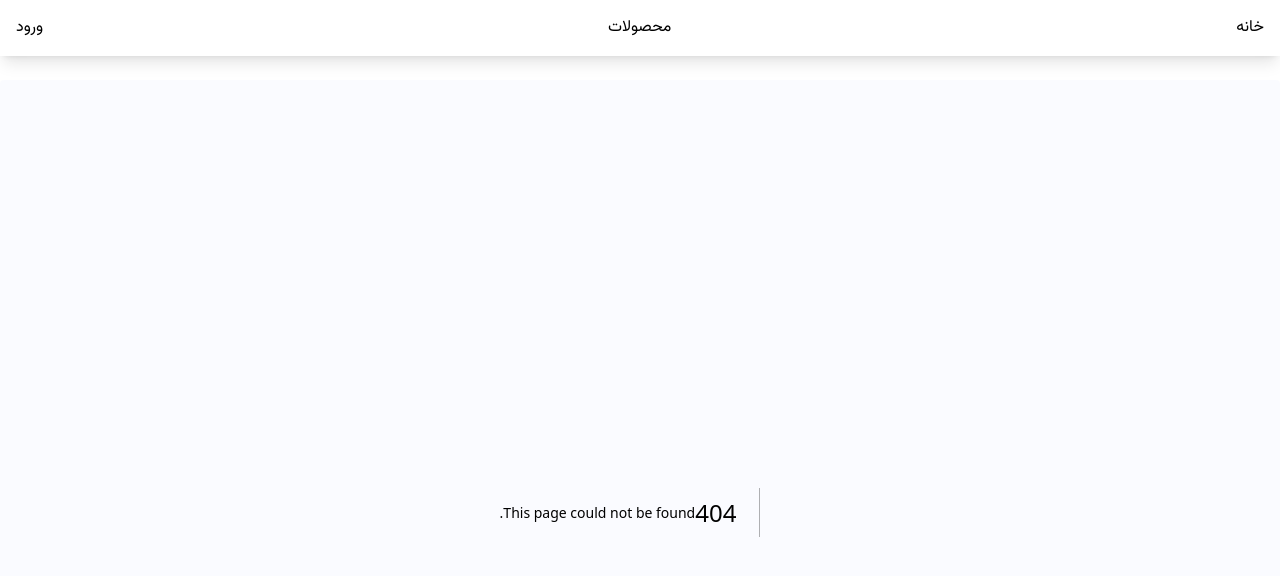
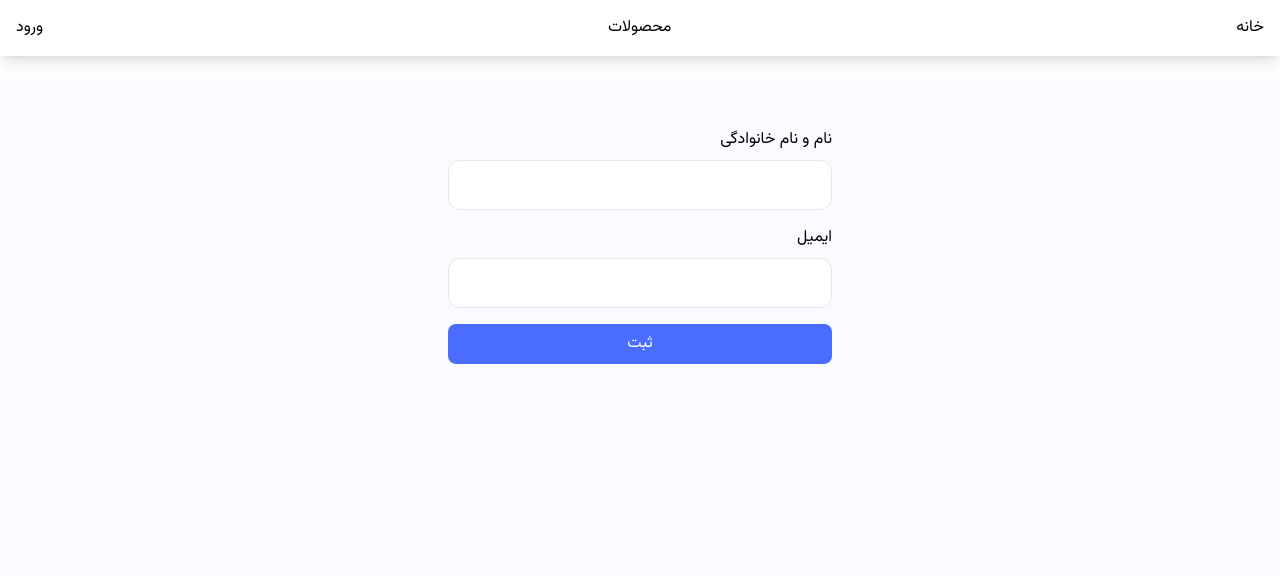
Before and after one commit to ghazaleaghaei/ShopApp, a Next.js app: page /complete-profile in a window 1280 px wide. Before the commit this address had no page. Shown: the top 576 px of the page. Built offline with nearby package versions, Linux system fonts and the light colour scheme; no server answers.

Commit message:
commited by script

```diff
--- a/package.json
+++ b/package.json
@@ -14,7 +14,8 @@
     "next": "15.1.6",
     "react": "^19.0.0",
     "react-dom": "^19.0.0",
-    "react-hot-toast": "^2.5.1"
+    "react-hot-toast": "^2.5.1",
+    "react-icons": "^5.4.0"
   },
   "devDependencies": {
     "@eslint/eslintrc": "^3",
--- a/src/app/auth/CheckOTPForm.jsx
+++ b/src/app/auth/CheckOTPForm.jsx
@@ -1,16 +1,21 @@
 "use client"
 
+import { TiArrowLeftThick } from "react-icons/ti";
 import TextField from "@/ components/TextField"
-import useCheckOtp from "@/hooks/useCheckOtp"
 import { useEffect, useState } from "react"
+import { useRouter } from "next/navigation";
+import { checkOtpApi } from "@/services/AuthService";
+import toast from "react-hot-toast";
+import { useMutation } from "@tanstack/react-query";
 
 function CheckOTPForm({ phoneNumber, onBack, onResendOtp, otpResponse }) {
 
-
     const [time, setTime] = useState(10)
     const [code, setCode] = useState("")
-    const { isCheckingOtp, checkOtp } = useCheckOtp()
-    console.log(code)
+    const { isPending, mutateAsync } = useMutation({
+        mutationFn: checkOtpApi
+    })
+    const router = useRouter()
 
     useEffect(() => {
         const timer = time > 0 && setInterval(() => setTime((t) => t - 1), 1000)
@@ -19,23 +24,43 @@ function CheckOTPForm({ phoneNumber, onBack, onResendOtp, otpResponse }) {
         }
     }, [time])
 
-    const checkOtpHandler = (e) => {
+    const checkOtpHandler = async (e) => {
         e.preventDefault()
-        console.log({ phoneNumber, code })
-        checkOtp({
-            phoneNumber: phoneNumber,
-            otp: code
-        })
+        try {
+            const data = await mutateAsync({
+                phoneNumber: phoneNumber,
+                otp: code,
+            })
+            toast.success(data.message)
+            if (data.user.isActive) {
+                router.push("/")
+
+            } else {
+                router.push("/complete-profile")
+            }
+
+        } catch (error) {
+            toast.error(error?.response?.data?.message)
+        }
     }
 
     return <div className="flex flex-col gap-2">
         <button
-            className="w-fit text-error"
+            className="w-fit"
             onClick={onBack}
         >
-            برگشت
+            <TiArrowLeftThick />
         </button>
-        <div className="w-fit text-success">
+        {
+            otpResponse &&
+            <p>
+                {otpResponse.message}
+                <button onClick={onBack}>
+                    ویرایش
+                </button>
+            </p>
+        }
+        <div className="w-fit">
             {
                 time > 0
                     ? <p>{time}پانیه تا ارسال مجدد کد </p>
@@ -51,7 +76,7 @@ function CheckOTPForm({ phoneNumber, onBack, onResendOtp, otpResponse }) {
             />
             <button
                 type="submit"
-                disabled={isCheckingOtp}
+                disabled={isPending}
                 className="disabled:opacity-50 w-full rounded-lg bg-primary-900 text-center p-2 text-white"
             >
                 تایید
--- a/src/app/auth/page.jsx
+++ b/src/app/auth/page.jsx
@@ -2,28 +2,31 @@
 
 import { useState } from "react"
 import SendOTPForm from "./SendOTPForm"
-import useSendOtp from "@/hooks/useSendOtp"
 import CheckOTPForm from "./CheckOTPForm"
+import { useMutation } from "@tanstack/react-query"
+import { getOtpApi } from "@/services/AuthService"
+import toast from "react-hot-toast"
 
 function Auth() {
 
     const [phoneNumber, setPhoneNumber] = useState("")
-    const { isSendingOtp, getOtp } = useSendOtp()
+    const { isPending: isSendingOtp, data: otpResponse, mutateAsync } = useMutation({
+        mutationFn: getOtpApi,
+    })
     const [step, setStep] = useState(1)
 
-    const sendOtpHandler = (e) => {
+    const sendOtpHandler = async (e) => {
         e.preventDefault()
-        console.log({ phoneNumber })
+
         //with react-query
-        getOtp({ phoneNumber }, {
-            onSuccess: () => {
-                setStep(2)
-            },
-            onError: () => {
-                setStep(2)
-            }
+        try {
+            const data = await mutateAsync({ phoneNumber })
+            setStep(2)
+            toast.success(data.message)
+        } catch (error) {
+            setStep(2)
+            toast.error(error?.response?.data?.message)
         }
-        )
         //with axios
         // try {
         //     const { data } = await http.post("/user/get-otp", { phoneNumber })
@@ -49,6 +52,7 @@ function Auth() {
                     phoneNumber={phoneNumber}
                     onBack={() => setStep((s) => s - 1)}
                     onResendOtp={sendOtpHandler}
+                    otpResponse={otpResponse}
                 />
             default:
                 return null;
--- /dev/null
+++ b/src/app/complete-profile/page.jsx
@@ -0,0 +1,56 @@
+"use client"
+
+import TextField from "@/ components/TextField"
+import { completeProfileApi } from "@/services/AuthService"
+import { useMutation } from "@tanstack/react-query"
+import { useRouter } from "next/navigation"
+import { useState } from "react"
+import toast from "react-hot-toast"
+
+function CompleteProfile() {
+
+    const router = useRouter()
+    const [name, setName] = useState("")
+    const [email, setEmail] = useState("")
+    const { isPending, mutateAsync } = useMutation({
+        mutationFn: completeProfileApi,
+    })
+
+    const submitHandler = async (e) => {
+        e.preventDefault()
+        try {
+            const data = await mutateAsync({ name, email })
+            toast.success(data.message)
+            router.push("/")
+
+        } catch (error) {
+            console.log(error)
+            toast.error(error?.response?.data?.message)
+        }
+    }
+
+    return <section className="w-full max-w-sm mx-auto">
+        <form onSubmit={submitHandler}>
+            <TextField
+                value={name}
+                onChange={(e) => setName(e.target.value)}
+                name="name"
+                label="نام و نام خانوادگی"
+            />
+            <TextField
+                value={email}
+                onChange={(e) => setEmail(e.target.value)}
+                name="email"
+                label="ایمیل"
+            />
+            <button
+                type="submit"
+                disabled={isPending}
+                className="disabled:opacity-50 w-full rounded-lg bg-primary-900 text-center p-2 text-white"
+            >
+                ثبت
+            </button>
+        </form>
+    </section>
+}
+export default CompleteProfile
--- a/src/hooks/useCheckOtp.js
+++ b/src/hooks/useCheckOtp.js
@@ -7,7 +7,7 @@ export default function useCheckOtp() {
     const { isPending: isCheckingOtp, error, data: checkOtpResponse, mutate: checkOtp } = useMutation({
         mutationFn: getCheckOtpApi,
         onSuccess: (data) => {
-            toast.success(data)
+            toast.success(data.message)
         },
         onError: (err) => toast.error(err?.response?.data?.message)
     })
--- a/src/hooks/useSendOtp.js
+++ b/src/hooks/useSendOtp.js
@@ -7,7 +7,7 @@ export default function useSendOtp() {
     const { isPending: isSendingOtp, error, data: otpResponse, mutate: getOtp } = useMutation({
         mutationFn: getOtpApi,
         onSuccess: (data) => {
-            toast.success(data)
+            toast.success(data.message)
         },
         onError: (err) => toast.error(err?.response?.data?.message)
     })
--- a/src/services/AuthService.js
+++ b/src/services/AuthService.js
@@ -4,6 +4,10 @@ export function getOtpApi(data) {
     return http.post("/user/get-otp", data).then(({ data }) => data.data)
 }
 
-export function getCheckOtpApi(data) {
+export function checkOtpApi(data) {
     return http.post("/user/check-otp", data).then(({ data }) => data.data)
 }
+
+export function completeProfileApi(data) {
+    return http.post("/user/complete-profile", data).then(({ data }) => data.data)
+}
```
Also changed, not shown: 1 other file (tests, documents, lock files or other folders).
